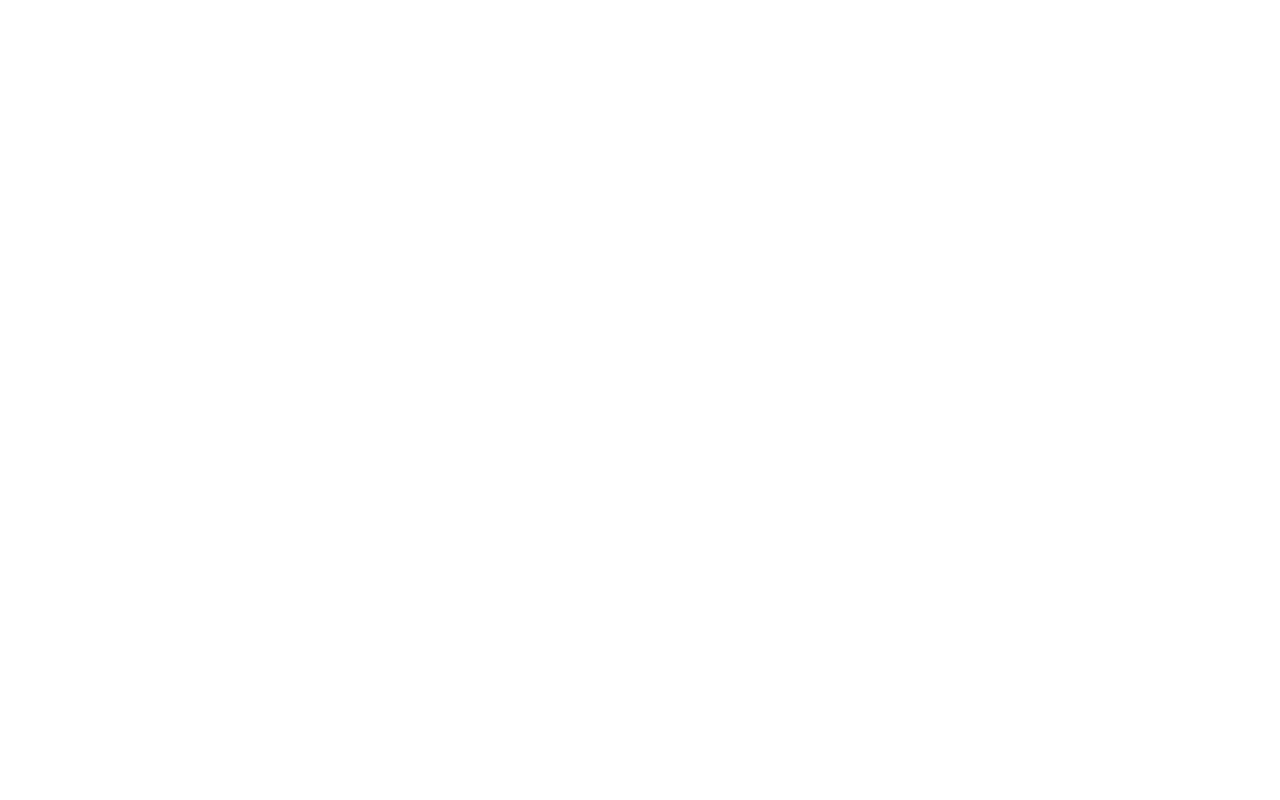
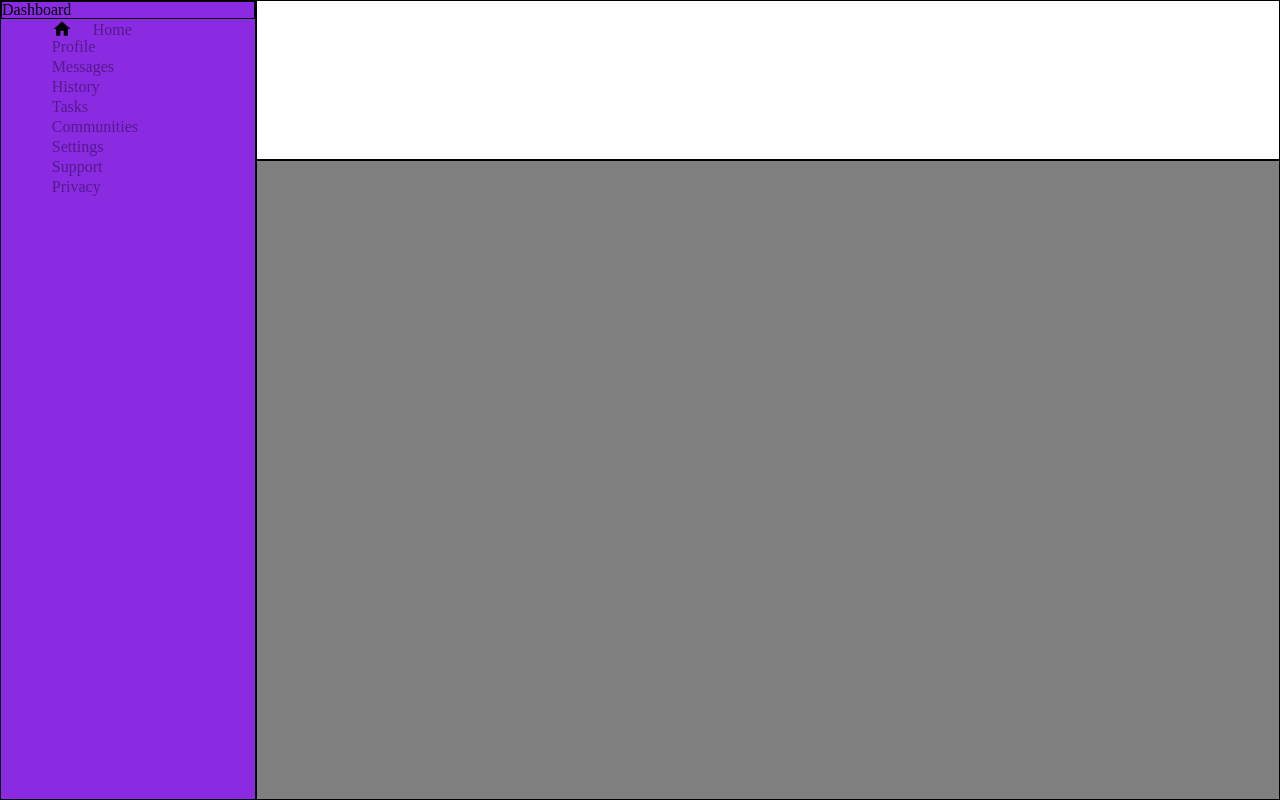
Before and after one commit to jaga991/TOP-Flex-Grid-Dashboard, a plain HTML site: page index.html in a window 1280 px wide. Drawn offline with Linux system fonts and the light colour scheme.

Commit message:
aligning items in nav

```diff
--- a/index.html
+++ b/index.html
@@ -0,0 +1,43 @@
+<!DOCTYPE html>
+<html lang="en">
+<head>
+    <meta charset="UTF-8">
+    <meta http-equiv="X-UA-Compatible" content="IE=edge">
+    <meta name="viewport" content="width=device-width, initial-scale=1.0">
+    <link rel="stylesheet" href="./style.css">
+    <title>Document</title>
+</head>
+<body>
+    <div id="nav">
+        <div id="icon">
+            Dashboard
+        </div>
+        <nav>
+            <ul>
+                <li>
+                    <a href="">
+                        <img src="./icons/home(1).png" alt="" srcset="">
+                        <p>Home</p>
+                    </a>
+                </li>
+                <li><a href="">Profile</a></li>
+                <li><a href="">Messages</a></li>
+                <li><a href="">History</a></li>
+                <li><a href="">Tasks</a></li>
+                <li><a href="">Communities</a></li>
+            </ul>
+            <ul>
+                <li><a href="">Settings</a></li>
+                <li><a href="">Support</a></li>
+                <li><a href="">Privacy</a></li>
+            </ul>
+        </nav>
+    </div>
+    <div id="header">
+
+    </div>
+    <div id="main">
+
+    </div>
+</body>
+</html>
--- a/style.css
+++ b/style.css
@@ -46,3 +46,71 @@ table {
 	border-collapse: collapse;
 	border-spacing: 0;
 }
+
+body {
+	height: 100vh;
+	width: 100vw;
+	display: grid;
+
+	grid-template-areas:
+	"nav header header header header"
+	"nav main main main main"
+	"nav main main main main"
+	"nav main main main main"
+	"nav main main main main";
+
+	grid-template-columns: repeat(5, 1fr);
+	grid-template-rows: repeat(5, 1fr);
+}
+
+body div {
+	border: 1px solid black;
+}
+
+#nav {
+	grid-area: nav;
+	background-color: blueviolet;
+	display: flex;
+	flex-direction: column;
+}
+
+
+
+#header {
+	grid-area: header;
+}
+
+
+li {
+	width: 100%;
+}
+
+a {
+	width: 50%;
+	max-width: 80px;
+	height: 20px;
+	max-height: 20px;
+	padding-left: 20%;
+
+	display: flex;
+	flex-direction: row;
+	text-decoration: none;
+	justify-content: space-between;
+}
+
+a p {
+	height: 100%;
+	text-align: center;
+	line-height: 140%;
+	display: block;
+}
+
+a img {
+	max-height: 100%;
+	display: block;
+}
+
+#main {
+	grid-area: main;
+	background-color: grey;
+}
```
Also changed, not shown: dashboard-project.png (added), icons/home(1).png (added), 1 other file.
